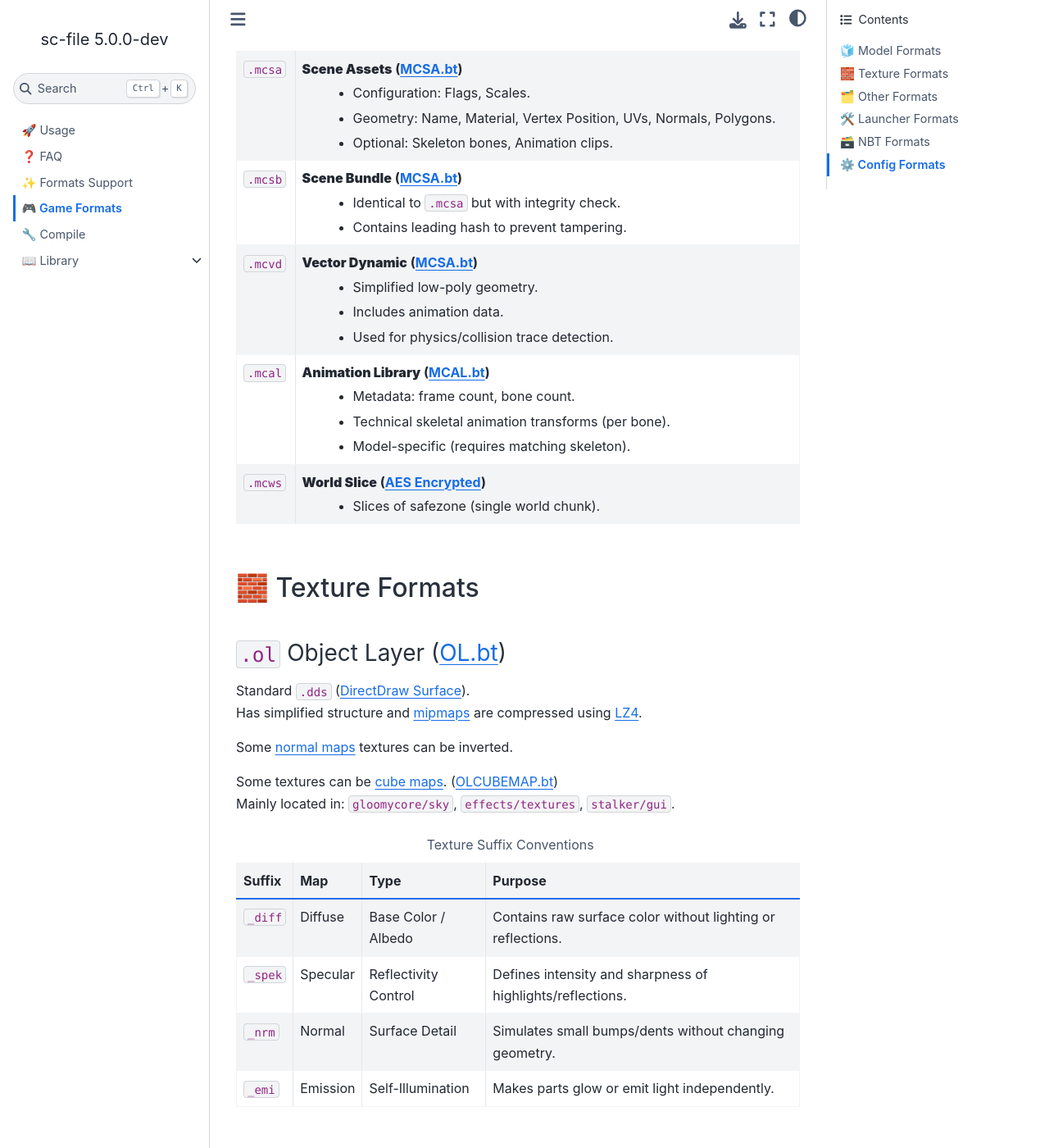
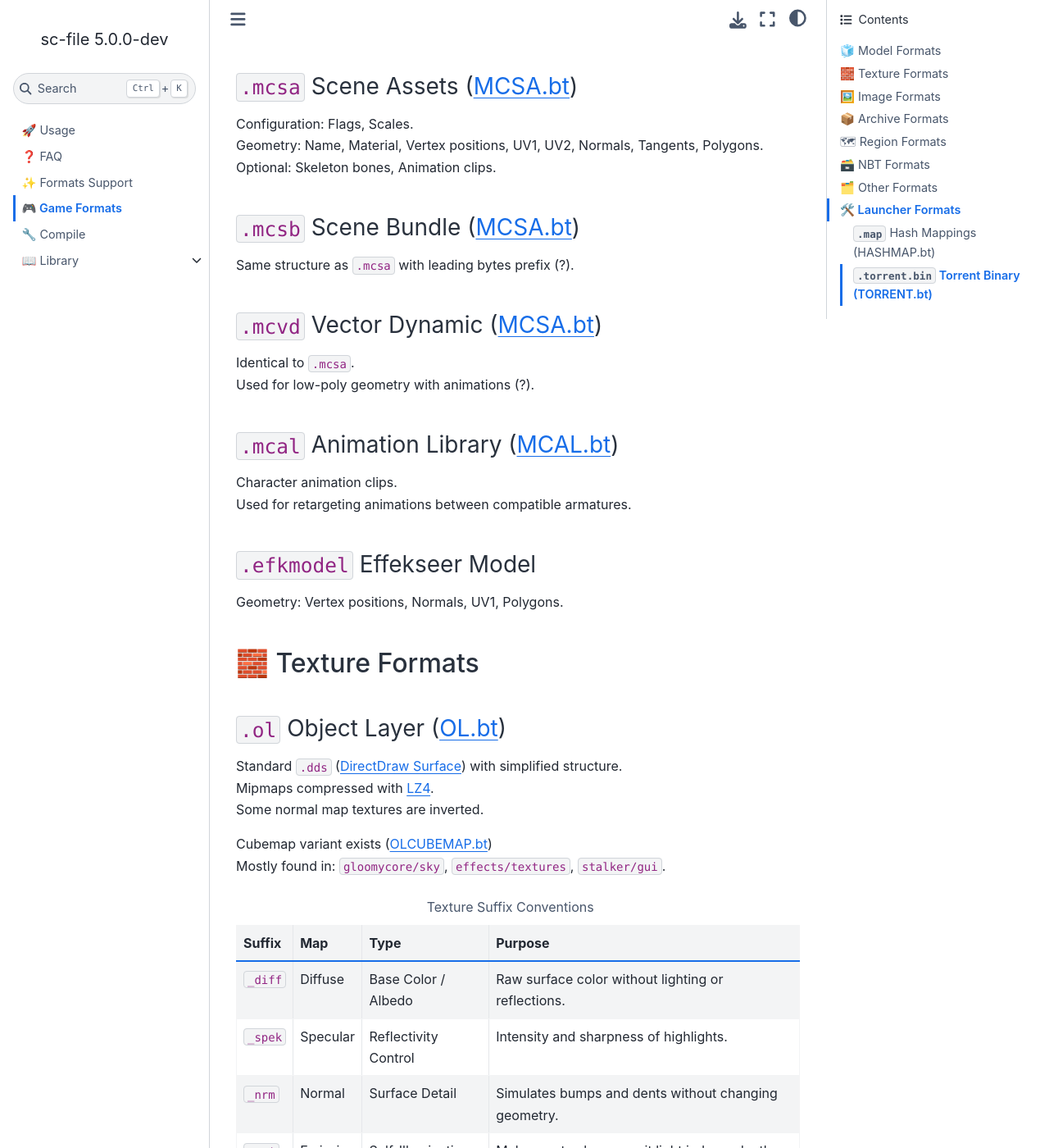
Before and after one commit to onejeuu/sc-file, a Sphinx documentation site: the page built from docs/source/formats.rst, in a window 1280 px wide and 1400 px high, scrolled down 290 px. Shown: the whole window at 82% size. Built offline with Sphinx 7.4.7 and the Sphinx Book theme 1.1.4, drawn with Linux system fonts in a browser that asks for light colours; some of the changed text lies outside the part shown.

Commit message:
docs: update formats

```diff
--- a/docs/source/_links.rst
+++ b/docs/source/_links.rst
@@ -36,7 +36,9 @@
 .. _PNG: https://en.wikipedia.org/wiki/PNG
 .. _TORRENT: https://en.wikipedia.org/wiki/Torrent_file
 .. _ZIP: https://en.wikipedia.org/wiki/ZIP_(file_format)
+.. _ZSTD: https://en.wikipedia.org/wiki/Zstd
 .. _NBT: https://minecraft.wiki/w/NBT_format
+.. _ANVIL: https://minecraft.wiki/w/Anvil_file_format
 
 .. Wikipedia Graphics
 .. _LZ4: https://en.wikipedia.org/wiki/LZ4_(compression_algorithm)
--- a/docs/source/formats.rst
+++ b/docs/source/formats.rst
@@ -4,39 +4,41 @@
 .. include:: _links.rst
 
 .. warning::
-  Formats specifications are based on **reverse-engineering efforts** and may contain inaccuracies.
-  Subject to change.
+  Formats specifications are based on **reverse-engineering** and may contain inaccuracies.
 
 
 ----------------------------------------
 🧊 Model Formats
 ----------------------------------------
 
-.. list-table::
-  :header-rows: 0
+``.mcsa`` Scene Assets (MCSA.bt_)
+^^^^^^^^^^^^^^^^^^^^^^^^^^^^^^^^^^^^^^^^
 
-  * - ``.mcsa``
-    - **Scene Assets** (MCSA.bt_)
-       • Configuration: Flags, Scales.
-       • Geometry: Name, Material, Vertex Position, UVs, Normals, Polygons.
-       • Optional: Skeleton bones, Animation clips.
-  * - ``.mcsb``
-    - **Scene Bundle** (MCSA.bt_)
-       • Identical to ``.mcsa`` but with integrity check.
-       • Contains leading hash to prevent tampering.
-  * - ``.mcvd``
-    - **Vector Dynamic** (MCSA.bt_)
-       • Simplified low-poly geometry.
-       • Includes animation data.
-       • Used for physics/collision trace detection.
-  * - ``.mcal``
-    - **Animation Library** (MCAL.bt_)
-       • Metadata: frame count, bone count.
-       • Technical skeletal animation transforms (per bone).
-       • Model-specific (requires matching skeleton).
-  * - ``.mcws``
-    - **World Slice** (`AES Encrypted <AES_>`_)
-       • Slices of safezone (single world chunk).
+| Configuration: Flags, Scales.
+| Geometry: Name, Material, Vertex positions, UV1, UV2, Normals, Tangents, Polygons.
+| Optional: Skeleton bones, Animation clips.
+
+``.mcsb`` Scene Bundle (MCSA.bt_)
+^^^^^^^^^^^^^^^^^^^^^^^^^^^^^^^^^^^^^^^^
+
+| Same structure as ``.mcsa`` with leading bytes prefix (?).
+
+``.mcvd`` Vector Dynamic (MCSA.bt_)
+^^^^^^^^^^^^^^^^^^^^^^^^^^^^^^^^^^^^^^^^
+
+| Identical to ``.mcsa``.
+| Used for low-poly geometry with animations (?).
+
+``.mcal`` Animation Library (MCAL.bt_)
+^^^^^^^^^^^^^^^^^^^^^^^^^^^^^^^^^^^^^^^^^
+
+| Character animation clips.
+| Used for retargeting animations between compatible armatures.
+
+``.efkmodel`` Effekseer Model
+^^^^^^^^^^^^^^^^^^^^^^^^^^^^^^^^^^^^^^^^^^^^^^
+
+| Geometry: Vertex positions, Normals, UV1, Polygons.
 
 
 ----------------------------------------
@@ -44,15 +46,14 @@
 ----------------------------------------
 
 ``.ol`` Object Layer (OL.bt_)
-^^^^^^^^^^^^^^^^^^^^^^^^^^^^^^
+^^^^^^^^^^^^^^^^^^^^^^^^^^^^^^^^^^^^^^^^
 
-| Standard ``.dds`` (`DirectDraw Surface <DDS_>`_).
-| Has simplified structure and `mipmaps <MIPMAP_>`_ are compressed using `LZ4`_.
+| Standard ``.dds`` (`DirectDraw Surface <DDS_>`_) with simplified structure.
+| Mipmaps compressed with `LZ4`_.
+| Some normal map textures are inverted.
 
-| Some `normal maps <NORMALMAP_>`_ textures can be inverted.
-
-| Some textures can be `cube maps <CUBEMAP_>`_. (OLCUBEMAP.bt_)
-| Mainly located in: ``gloomycore/sky``, ``effects/textures``, ``stalker/gui``.
+| Cubemap variant exists (OLCUBEMAP.bt_)
+| Mostly found in: ``gloomycore/sky``, ``effects/textures``, ``stalker/gui``.
 
 .. list-table:: Texture Suffix Conventions
   :header-rows: 1
@@ -64,68 +65,62 @@
   * - ``_diff``
     - Diffuse
     - Base Color / Albedo
-    - Contains raw surface color without lighting or reflections.
+    - Raw surface color without lighting or reflections.
   * - ``_spek``
     - Specular
     - Reflectivity Control
-    - Defines intensity and sharpness of highlights/reflections.
+    - Intensity and sharpness of highlights.
   * - ``_nrm``
     - Normal
     - Surface Detail
-    - Simulates small bumps/dents without changing geometry.
+    - Simulates bumps and dents without changing geometry.
   * - ``_emi``
     - Emission
     - Self-Illumination
     - Makes parts glow or emit light independently.
 
+
+----------------------------------------
+🖼️ Image Formats
+----------------------------------------
+
 ``.mic`` Media Image Container
-^^^^^^^^^^^^^^^^^^^^^^^^^^^^^^^
+^^^^^^^^^^^^^^^^^^^^^^^^^^^^^^^^^^^^^^^^
 
-| Standard ``.png`` (`Portable Network Graphics <PNG_>`_).
-| Has modified `file signature <SIG_>`_.
-| Previously used for game `GUI`_.
+| Standard ``.png`` (`Portable Network Graphics <PNG_>`_) with modified file signature.
+| Previously used for game GUI.
 
-``.texarr`` TEXture ARRay (TEXARR.bt_)
-^^^^^^^^^^^^^^^^^^^^^^^^^^^^^^^^^^^^^^^
 
-| Container for ``.dds`` (`DirectDraw Surface <DDS_>`_) textures.
+----------------------------------------
+📦 Archive Formats
+----------------------------------------
+
+``.texarr`` Texture Array (TEXARR.bt_)
+^^^^^^^^^^^^^^^^^^^^^^^^^^^^^^^^^^^^^^^^
+
+| Container for ``.dds`` textures.
 | Textures referenced as ``group:path`` (e.g., ``probuilder:general/generic``).
 
 
 ----------------------------------------
-🗂️ Other Formats
+🗺 Region Formats
 ----------------------------------------
 
-``.xeon`` eXtended Encrypted Object Notation
-^^^^^^^^^^^^^^^^^^^^^^^^^^^^^^^^^^^^^^^^^^^^^
+``.mdat`` World Chunks Cache
+^^^^^^^^^^^^^^^^^^^^^^^^^^^^^^^^^^^^^^^^
 
-| Contains large `JSON`_ structure. `AES Encrypted <AES_>`_.
-| Once encrypted individually ``.eon`` files combined into bundles.
-
-
-----------------------------------------
-🛠️ Launcher Formats
-----------------------------------------
-
-``.map`` MAPping hashes (HASHMAP.bt_)
-^^^^^^^^^^^^^^^^^^^^^^^^^^^^^^^^^^^^^^
-
-| Contains SHA-1 hash mappings for game files.
-| Used by launcher for integrity verification.
-
-``.torrent.bin`` TORRENT BINary (TORRENT.bt_)
-^^^^^^^^^^^^^^^^^^^^^^^^^^^^^^^^^^^^^^^^^^^^^^
-
-| Modified ``.torrent`` (`Torrent <TORRENT_>`_) file.
-| Used by game launcher for content delivery.
-| Trackers block unauthorized access (token required).
+| Based on ``.mca`` (`Minecraft Anvil <ANVIL_>`_) with extended world data.
+| Terrain chunks with blocks, metadata, lighting arrays and extra data.
+| Chunk data compressed with `ZSTD`_.
+| Format is not fully documented.
 
 
 ----------------------------------------
 🗃️ NBT Formats
 ----------------------------------------
 
-Uncompressed **NBT** (`Named Binary Tag <NBT_>`_) format and can be viewed/edited with tools like `NBT Explorer <NBTE_>`_. Can be raw, but in game uses ``GZIP`` or ``ZSTD`` compression.
+| **NBT** (`Named Binary Tag <NBT_>`_) format, viewable with tools like `NBT Explorer <NBTE_>`_.
+| In game assets used ``GZIP`` or ``ZSTD`` compression.
 
 Assets
 ^^^^^^^^^^^^^^^^^^^^^^
@@ -172,33 +165,31 @@
     - Keys (examples)
   * - ``common``
     - ``ZSTD``
-    - **General settings and UI states**. Loot filter ("trashed" items), Reports cooldown, Events UI toggles, Viewed tutorials and introductions.
-    - ``trashedItems[], caseLastOpenCount[], complaintsData{reportedCharnames[], reportedHacks[], ...}, seenFrontlineIntros``
+    - General settings and UI states.
+    - ``trashedItems[], caseLastOpenCount[], complaintsData{...}, seenFrontlineIntros``
   * - ``sd0``
     - ``ZSTD``
-    - **Incoming friend requests**. Contains a list of pending requests for UI.
+    - Incoming friend requests.
     - ``requests[]``
   * - ``sd1``
     - ``ZSTD``
-    - **Recent interactions** (last 200 players). Stores usernames, faction IDs, and interaction type for the "Recently Interacted" UI.
+    - Recent interactions (last 200 players).
     - ``interacts[{allianceId, type, username}]``
   * - ``sd2``
     - ``ZSTD``
-    - **Notifications history** (last 100 popups). Stores message content, read status, and dynamic ``payload`` (varies by notification type).
-    - ``notifications[{isRead, receivedMoment, notification{channel_id, payload}}]``
+    - Notifications history (last 100 popups).
+    - ``notifications[{isRead, receivedMoment, notification{...}}]``
   * - ``sd3``
     - ``ZSTD``
-    - **Store (donate shop) view history**. Tracks observed shop offers.
+    - Store (donate shop) view history.
     - ``observedOffers[]``
   * - ``sd4``
     - ``ZSTD``
-    - **Profile customization UI state**. Tracks last seen versions of backgrounds, patterns, stickers, and tags.
+    - Profile customization UI state.
     - ``lastSeenBackgroundsVersion, lastSeenPatternsVersion, lastSeenStickersVersion, lastSeenTagsVersion``
 
-
-----------------------------------------
-⚙️ Config Formats
-----------------------------------------
+Config Formats
+^^^^^^^^^^^^^^^^^^^^^^
 
 .. list-table::
   :header-rows: 1
@@ -208,16 +199,51 @@
     - Purpose
   * - ``display``
     - Text
-    - Selected display ID
+    - Selected display ID.
   * - ``keybindings``
     - JSON
-    - Keyboard control mappings
+    - Keyboard control mappings.
   * - ``options.json``
     - JSON
-    - Game settings (graphics, audio, gameplay)
+    - Game settings (graphics, audio, gameplay).
   * - ``quests.json``
     - JSON
-    - Quest visibility toggles
+    - Quest visibility toggles.
   * - ``waypoints.cfg``
     - JSON
-    - Custom map markers
+    - Custom map markers.
+
+
+----------------------------------------
+🗂️ Other Formats
+----------------------------------------
+
+``.xeon`` Encrypted Object Notation
+^^^^^^^^^^^^^^^^^^^^^^^^^^^^^^^^^^^^^^^^^^^^^^^^
+
+| Sensitive client data bundle. `AES Encrypted <AES_>`_.
+| Mirrors the assets folder structure.
+
+``.mcws`` World Slice
+^^^^^^^^^^^^^^^^^^^^^^^^^^^^^^^^^^^^^^^^
+
+| Chunk of a safezone. `AES Encrypted <AES_>`_.
+| Exact purpose is unknown.
+
+
+----------------------------------------
+🛠️ Launcher Formats
+----------------------------------------
+
+``.map`` Hash Mappings (HASHMAP.bt_)
+^^^^^^^^^^^^^^^^^^^^^^^^^^^^^^^^^^^^^^^^
+
+| SHA-1 hash mappings for game files.
+| Used by launcher to verify game file integrity.
+
+``.torrent.bin`` Torrent Binary (TORRENT.bt_)
+^^^^^^^^^^^^^^^^^^^^^^^^^^^^^^^^^^^^^^^^^^^^^^^^
+
+| Modified ``.torrent`` (`Torrent <TORRENT_>`_) file.
+| Used by launcher for content delivery.
+| Trackers block unauthorized access (token required).
```
Also changed, not shown: other parts of docs/source/formats.rst (+2 -4 lines).
